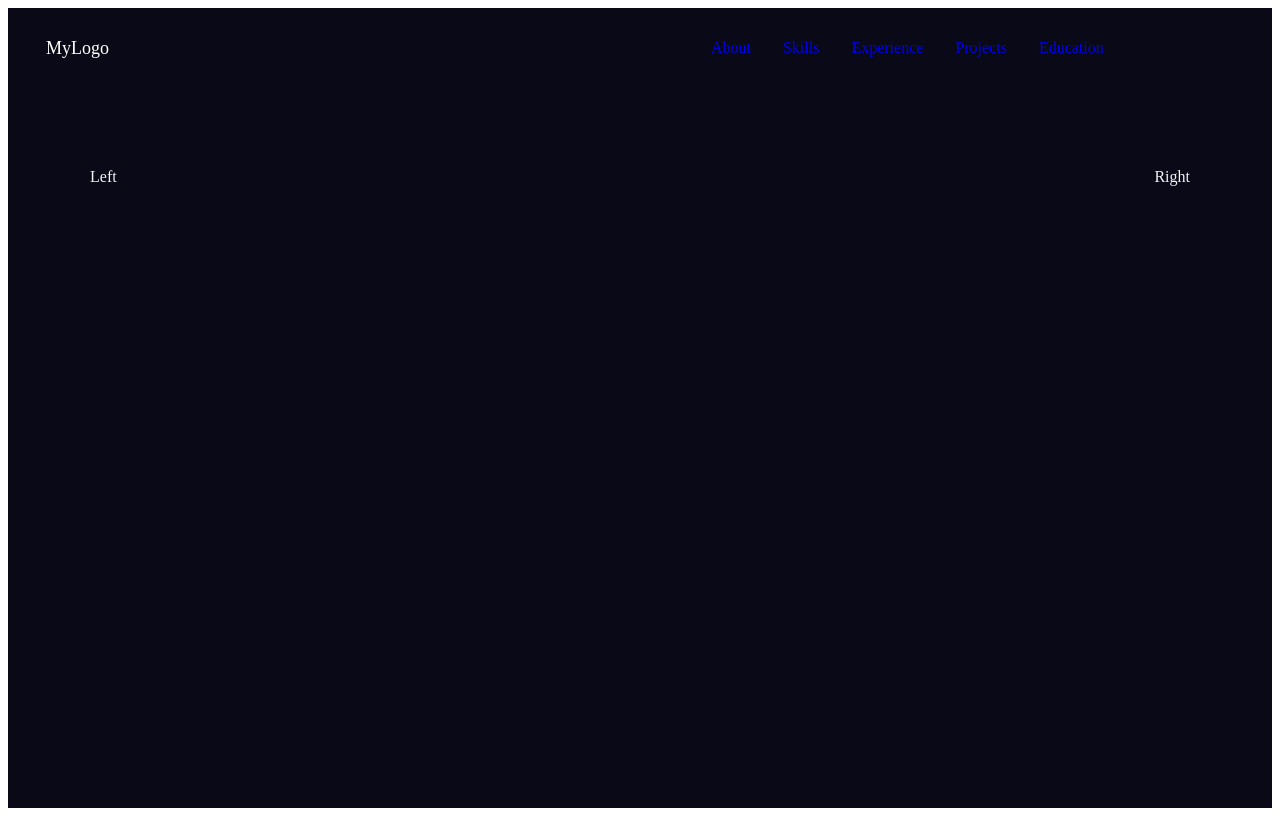
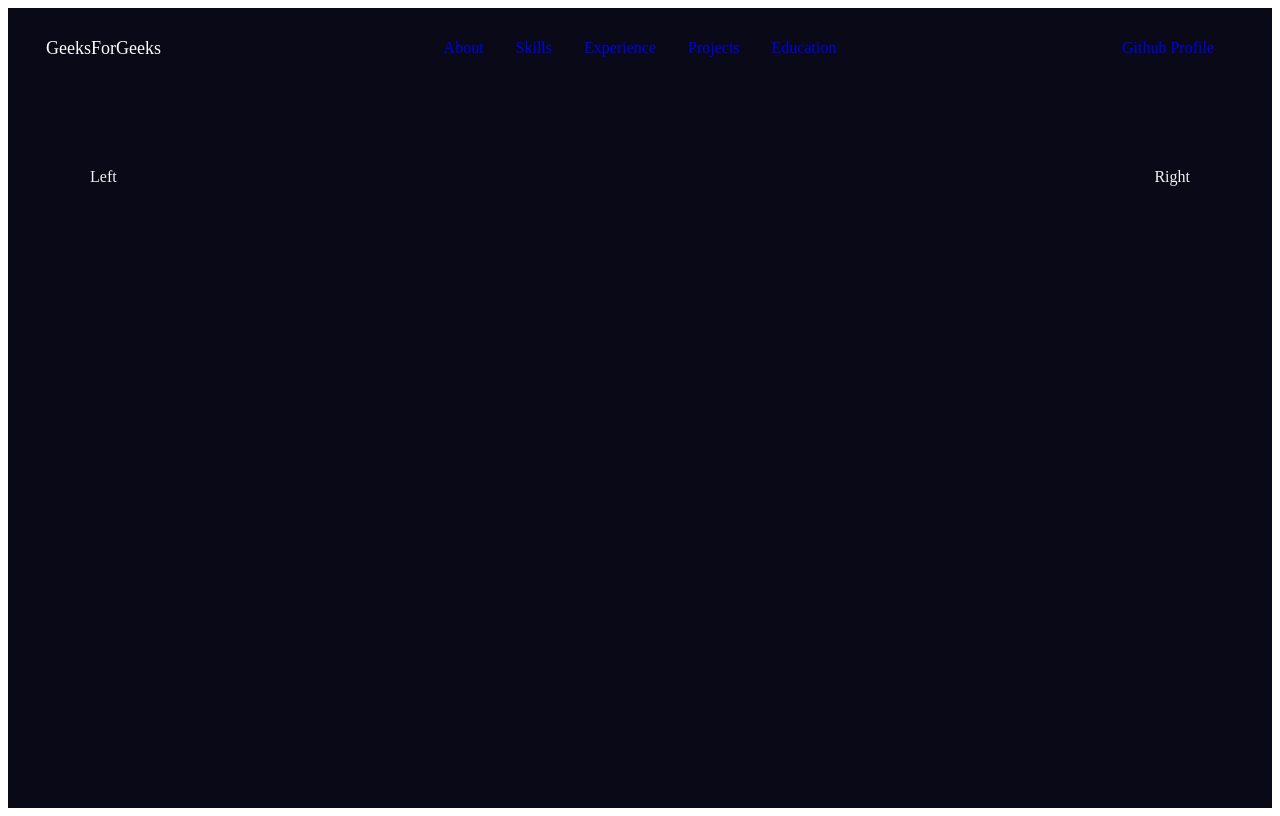
Before and after one commit to notsotypicaldeveloper/NotsotypicalDeveloper.github.io, a React (Vite) app: page / in a window 1280 px wide. Built offline with nearby package versions, Linux system fonts and the light colour scheme.

Commit message:
pass props in styled component

```diff
--- a/src/components/Navbar.tsx
+++ b/src/components/Navbar.tsx
@@ -46,6 +46,9 @@ const NavItems = styled.ul`
     gap: 32px;
     padding: 0 6px;
     list-style: none;
+    @media screen and (max-width: 768px) {
+      display: none;
+    }
 `;
 
 const NavLink = styled.a`
@@ -69,7 +72,8 @@ const ButtonContainer = styled.div`
     @media screen and (max-width: 768px) {
     display: none;
 }
-`
+`;
+
 
 
 const GithubButton = styled.a`
@@ -88,9 +92,8 @@ const GithubButton = styled.a`
     &: hover {
         background: ${({theme}) => theme.primary};
         color: ${({theme}) => theme.primary};
-
     }
-`
+`;
 const MobileIcon = styled.div`
     height: 100%,
     display: flex,
@@ -102,19 +105,17 @@ const MobileIcon = styled.div`
     }
 `;
 
-
-const MobileMenu = styled.ul`
+const MobileMenu = styled.ul<{ isOpen: boolean }>`
   width: 100%;
   display: flex;
   flex-direction: column;
   align-items: start;
-    justify-content: center;
   gap: 16px;
   padding: 0 6px;
   list-style: none;
-    width: 100%,
+  width: 100%;
   padding: 12px 40px 24px 40px;
-    background: ${({theme}) => theme.card_light+ 99};
+  background: ${({ theme }) => theme.card_light + 99};
   position: absolute;
   top: 80px;
   right: 0;
@@ -126,22 +127,17 @@ const MobileMenu = styled.ul`
   z-index: ${({ isOpen }) => (isOpen ? "1000" : "-1000")};
 `;
 
+
 const Navbar = () => {
-
-    const [isOpen, setIsOpen] = useState(false);
+  let [isOpen, setIsOpen] = useState(false);
   const theme = useTheme();
-
   return (
-        <>
     <Nav>
       <NavbarContainer>
+        <NavLogo to="/">GeeksForGeeks</NavLogo>
 
-                <NavLogo to="/">
-                    <a style={{color: "white"}}>MyLogo</a>
-                </NavLogo>
-
-                <MobileIcon onClick={()=>setIsOpen(!isOpen)}>
-                    <MenuRounded style={{color: "inherit"}}/>
+        <MobileIcon onClick={() => setIsOpen(!isOpen)}>
+          <MenuRounded style={{ color: "inherit" }} />
         </MobileIcon>
 
         <NavItems>
@@ -182,11 +178,15 @@ const Navbar = () => {
           </MobileMenu>
         )}
 
-
+        <ButtonContainer>
+          <GithubButton href={Bio.github} target="_Blank">
+            Github Profile
+          </GithubButton>
+        </ButtonContainer>
       </NavbarContainer>
     </Nav>
-        </>
-    )
-}
+  );
+};
+
 
 export default Navbar;
--- a/src/components/section/Hero.tsx
+++ b/src/components/section/Hero.tsx
@@ -1,4 +1,3 @@
-import React from 'react'
 import styled from 'styled-components';
 
 const HeroContainer = styled.div`
```
Lines whose indentation alone changed are shown as unchanged.
